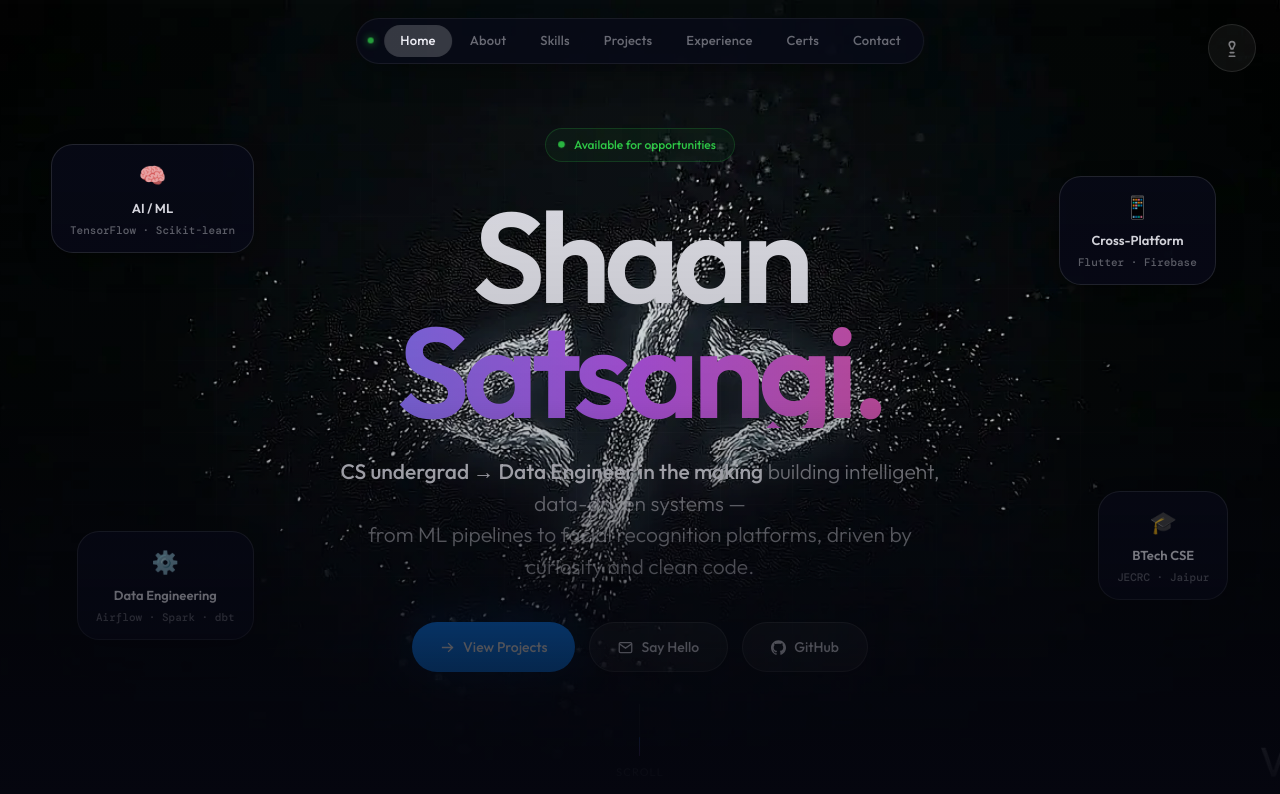
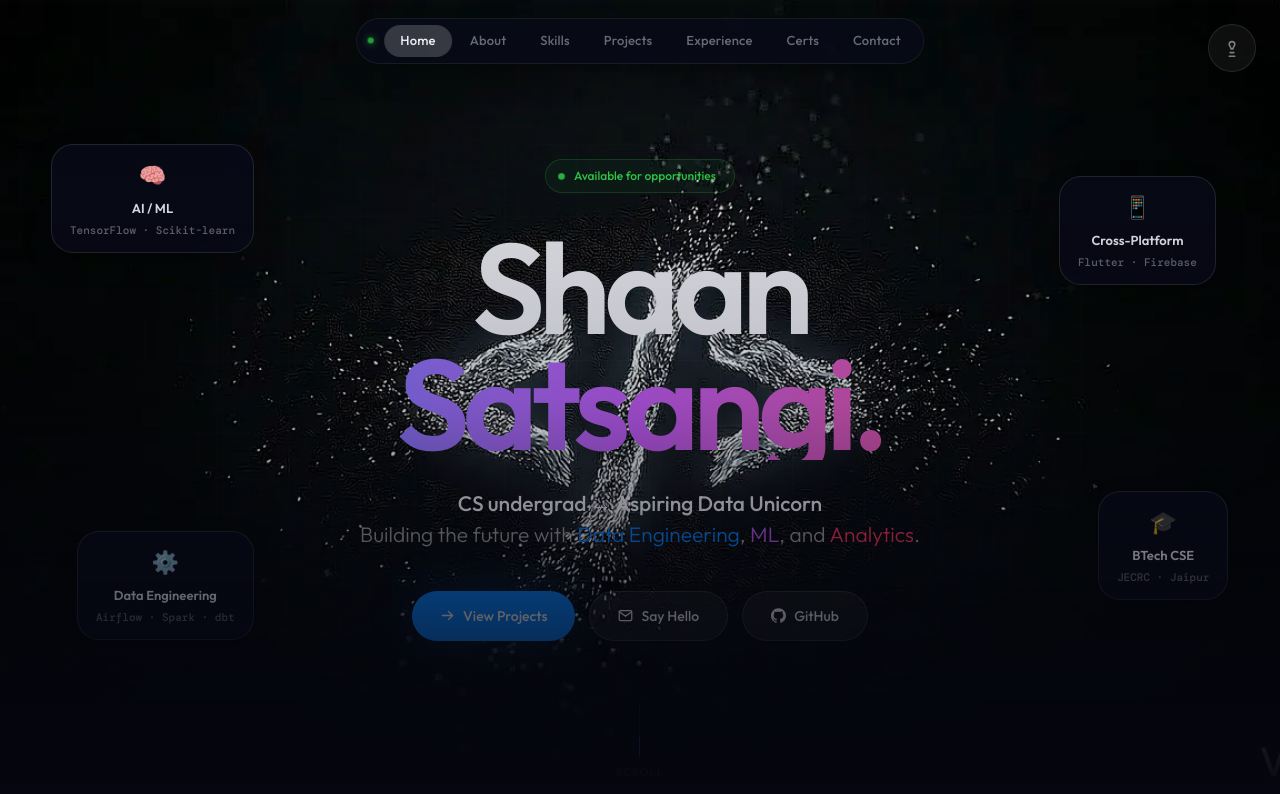
Before and after one commit to Shaan-alpha/Portfolio, a Next.js app: page /Portfolio/ in a window 1280 px wide. Shown: the top 794 px of the page. Built offline with nearby package versions, Linux system fonts and the light colour scheme.

Commit message:
feat: update branding to Data Unicorn identity and refresh about section

```diff
--- a/src/components/About.tsx
+++ b/src/components/About.tsx
@@ -63,7 +63,7 @@ export default function About() {
 
           <motion.div variants={itemVariants} className="grid grid-cols-2 lg:grid-cols-3 gap-3 mt-5">
             <div className="bg-glass border border-border rounded-[14px] py-4 px-3.5 text-center transition-[transform,background-color,border-color,color,box-shadow] duration-400 hover:bg-glass2 hover:border-border2 hover:-translate-y-1 shadow-sm hover:shadow-card">
-              <div className="font-display text-[22px] lg:text-[26px] font-black grad-blue">5</div>
+              <div className="font-display text-[22px] lg:text-[26px] font-black grad-blue">6+</div>
               <div className="text-[11px] text-muted mt-0.5">Projects Shipped</div>
             </div>
             <div className="bg-glass border border-border rounded-[14px] py-4 px-3.5 text-center transition-[transform,background-color,border-color,color,box-shadow] duration-400 hover:bg-glass2 hover:border-border2 hover:-translate-y-1 shadow-sm hover:shadow-card">
@@ -82,13 +82,10 @@ export default function About() {
           <motion.div variants={itemVariants} className="inline-flex items-center gap-2 text-[11px] font-semibold tracking-[0.1em] uppercase text-muted mb-4.5 before:content-[''] before:block before:w-[22px] before:h-[1px] before:bg-current">About me</motion.div>
           <motion.h2 variants={itemVariants} className="display mb-5.5">Dedicated. <br/><span className="grad-blue">Innovative.</span></motion.h2>
           <motion.p variants={itemVariants} className="text-[15px] lg:text-[17px] leading-[1.75] text-muted2 mb-6">
-            I&apos;m a Computer Science undergraduate at JECRC, Jaipur, aspiring to become a Data Engineer.
-            My philosophy: <em className="text-foreground">clean data &gt; clever models, reliable pipelines &gt; cool demos</em>.
-            I love building systems that solve real problems across the full stack.
+            I&apos;m a Computer Science undergrad at JECRC, Jaipur, and honestly? I&apos;m not just aiming to be a Data Engineer. I&apos;m building myself into a <strong className="text-foreground font-semibold italic">Data Unicorn</strong> — that rare breed that sits at the intersection of <span className="text-color-blue font-medium">Data Engineering</span>, <span className="text-color-purple font-medium">Data Science</span>, and <span className="text-color-pink font-medium">Data Analysis</span>.
           </motion.p>
           <motion.p variants={itemVariants} className="text-[15px] lg:text-[17px] leading-[1.75] text-muted2 mb-6">
-            From ETL/ELT pipelines with Airflow & Spark, to facial recognition platforms, cross-platform safety apps,
-            and offline AI voice assistants — every project I ship has genuine real-world impact.
+            My philosophy is simple: <em className="text-foreground">clean data over clever models, and bulletproof pipelines over flashy demos</em>. Whether it&apos;s architecting a medallion lakehouse or digging into sentiment patterns, I&apos;m here to bridge the gap between raw bytes and business gold.
           </motion.p>
           <motion.div variants={itemVariants} className="flex flex-wrap gap-2 mt-5">
             {["Python", "SQL", "Apache Airflow", "Apache Spark", "dbt", "TensorFlow", "Scikit-learn", "OpenCV", "Flutter", "Flask", "Docker", "PostgreSQL", "Firebase", "Google Cloud", "C / C++"].map(skill => (
--- a/src/components/Hero.tsx
+++ b/src/components/Hero.tsx
@@ -84,10 +84,10 @@ export default function Hero() {
 
         <motion.p
           initial={{ opacity: 0, y: 28 }} animate={{ opacity: 1, y: 0 }} transition={{ delay: 0.7, duration: 0.5, ease: [0.22, 1, 0.36, 1] as any }}
-          className="text-[clamp(15px,2.2vw,21px)] font-light text-muted2 max-w-[600px] mx-auto mt-[28px] mb-[40px]"
+          className="text-[clamp(15px,2.2vw,21px)] font-light text-muted2 max-w-[650px] mx-auto mt-[28px] mb-[40px]"
         >
-          <strong className="text-foreground font-medium">CS undergrad → Data Engineer in the making</strong> building intelligent, data-driven systems —<br className="hidden sm:block"/>
-          from ML pipelines to facial recognition platforms, driven by curiosity and clean code.
+          <strong className="text-foreground font-medium">CS undergrad → Aspiring Data Unicorn</strong> <br className="hidden sm:block"/>
+          Building the future with <span className="text-color-blue">Data Engineering</span>, <span className="text-color-purple">ML</span>, and <span className="text-color-pink">Analytics</span>.
         </motion.p>
 
         <motion.div
```
